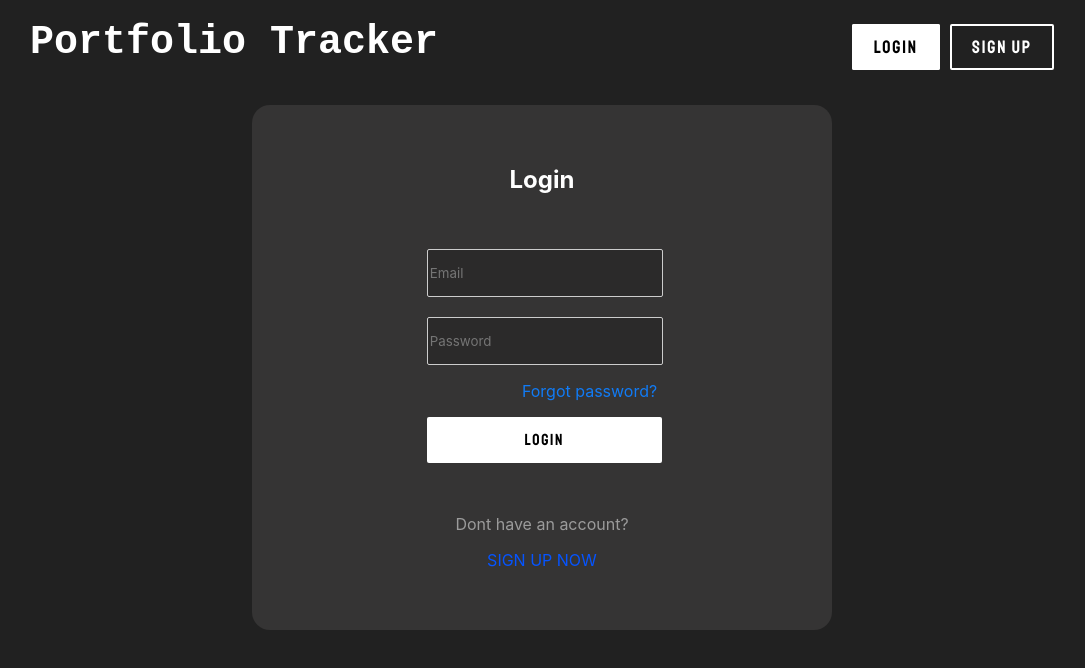
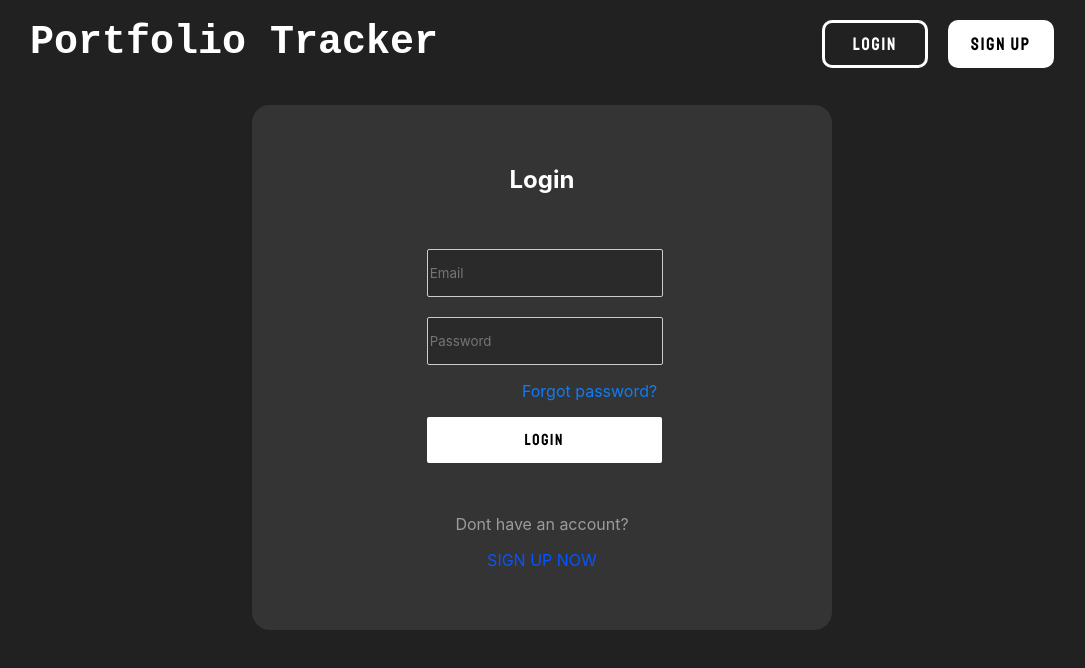
Before and after one commit to JonoMitter/portfolio-tracker, a React (Create React App) app in the folder frontend/: page /login in a window 1280 px wide. Shown: the top 668 px of the page, without its empty margins (98-1183 px from the left). Built offline with nearby package versions, Linux system fonts and the light colour scheme; no server answers.

Commit message:
Login and Signup in grid layout

```diff
--- a/frontend/src/pages/styles/Navbar.scss
+++ b/frontend/src/pages/styles/Navbar.scss
@@ -9,6 +9,8 @@ nav {
 
 ul{
   list-style-type: none;
+  margin: 0;
+  padding: 0;
 }
 
 li{
@@ -29,15 +31,14 @@ li{
 
 .nav-right{
   float: right;
+  display: grid;
+  grid-template-columns: 1fr 1fr;
+  grid-gap: 20px;
 }
 
 .nav-item{
   font-family: 'Staatliches';
-  margin-right: 10px;
-  margin-top: 10px;
-  display: inline;
-  width: 60px;
-  height: 20px;
+  display: inline-block;
   text-decoration: none;
   text-align: center;
   color: rgb(0, 0, 0);
@@ -46,10 +47,6 @@ li{
   padding: 10px 20px;
   transition: ease 0.4s;
   border-radius: 2px;
-}
-
-.nav-item-right{
-  margin-right: 0;
 }
 
 .nav-name{
@@ -64,29 +61,31 @@ li{
 }
 
 .login{
-  background-color: white;
-  color: black;
-  border: 2px solid white;
+  cursor: pointer;
+  // background-color: black;
+  border: 3px solid white;
+  color: white;
+  transition: all 0.5s;
+  border-radius: 10px;
+  box-sizing: border-box;
+  width: 100%;
 }
 
 .login:hover{
-  background-color: rgb(37, 37, 37);
-  color: rgb(255, 255, 255);
-  border: 2px solid rgb(37, 37, 37);
-  transition: all 0.5s;
+  transform: scale(1.1);
 }
 
 .signup{
-  background :none;
-  color: white;
-  border: 2px solid white;
+  cursor: pointer;
+  background-color: white;
+  border: 3px solid white;
+  color: black;
+  transition: all 0.5s;
+  border-radius: 10px;
 }
 
 .signup:hover{
-  background-color: rgb(206, 206, 206);
-  color: black;
-  border: 2px solid rgb(206, 206, 206);
-  transition: all 0.5s;
+  transform: scale(1.1);
 }
 
 .logout-button{
```
